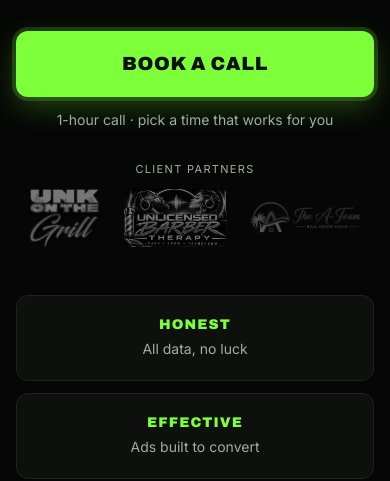
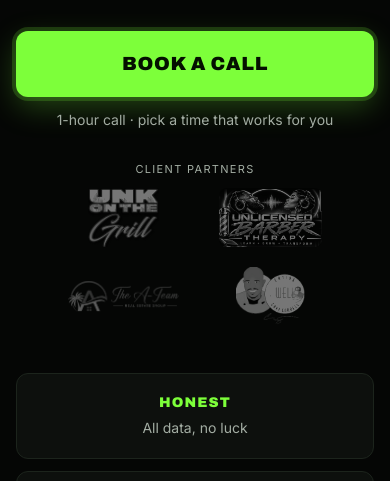
Before and after one commit to ACCESSAISOLUTIONS/accessaisolutions.github.io, a plain HTML site: page index.html in a window 390 px wide. Shown: the part 951-1432 px from the top of the page. Drawn offline with Linux system fonts and the light colour scheme.

Commit message:
Add Chef Cordell to client partners; 2x2 logo grid on phones
Co-Authored-By: Claude Opus 5.5 <noreply@anthropic.com>

```diff
--- a/index.html
+++ b/index.html
@@ -127,8 +127,8 @@
   .cta small { display: block; margin-top: 12px; color: var(--muted); font-size: 14px; }
 
   .clients {
-    display: flex; justify-content: center; align-items: center; flex-wrap: nowrap;
-    gap: clamp(20px, 6vw, 56px); max-width: 680px; margin: 12px auto 0;
+    display: flex; justify-content: center; align-items: center; flex-wrap: wrap;
+    gap: 18px clamp(20px, 5vw, 44px); max-width: 820px; margin: 12px auto 0;
   }
   .clients-label {
     text-align: center; margin-top: 32px; color: var(--muted);
@@ -161,6 +161,7 @@
     .pillars { grid-template-columns: 1fr; }
     .btn { width: 100%; padding: 18px 20px; }
     .pitch { font-size: 17px; }
+    .clients { display: grid; grid-template-columns: repeat(2, auto); justify-content: center; justify-items: center; gap: 20px 40px; }
   }
   @media (prefers-reduced-motion: reduce) { .btn { transition: none; } }
 </style>
@@ -206,6 +207,7 @@
       <img src="assets/clients/unk-on-the-grill.png" alt="Unk on the Grill">
       <img class="original" src="assets/clients/unlicensed-barber-therapy.jpg" alt="Unlicensed Barber Therapy">
       <img class="wide" src="assets/clients/the-a-team.png" alt="The A-Team Real Estate Group">
+      <img src="assets/clients/chef-cordell.png" alt="Eating Well with Chef Cordell">
     </section>
 
     <section class="pillars" aria-label="Our values">
```
Also changed, not shown: assets/clients/chef-cordell.png (added).
